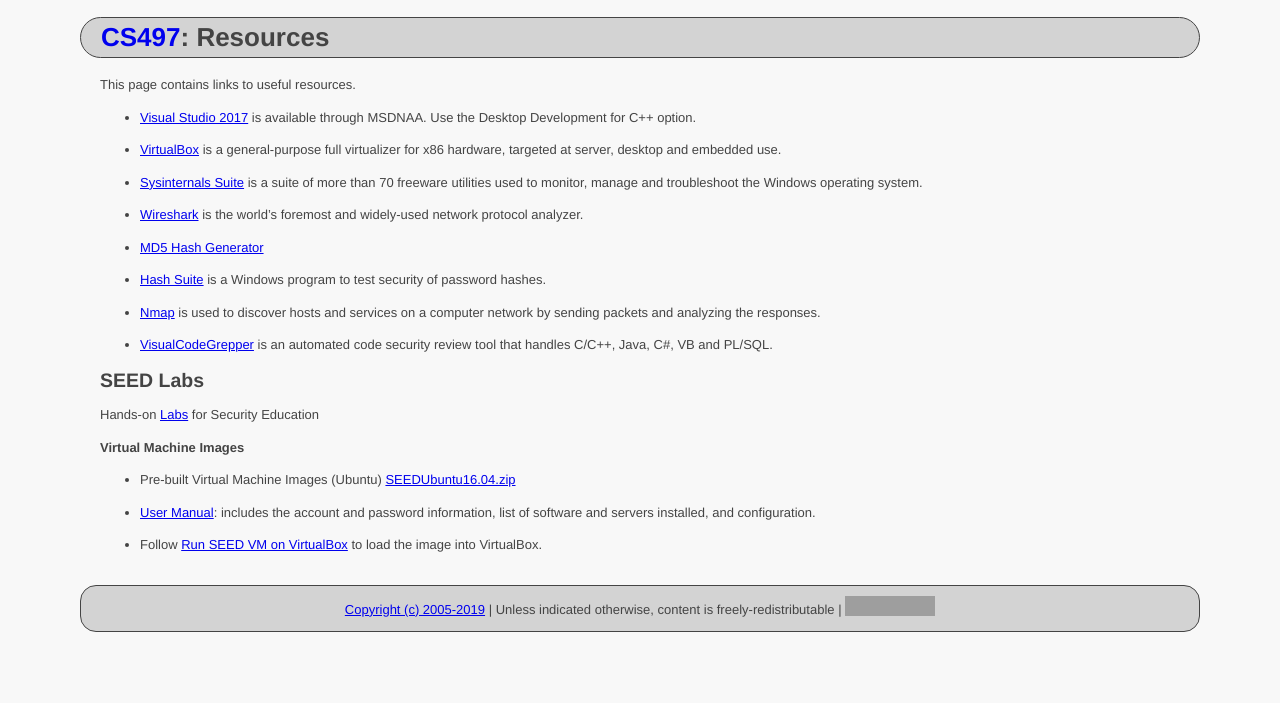
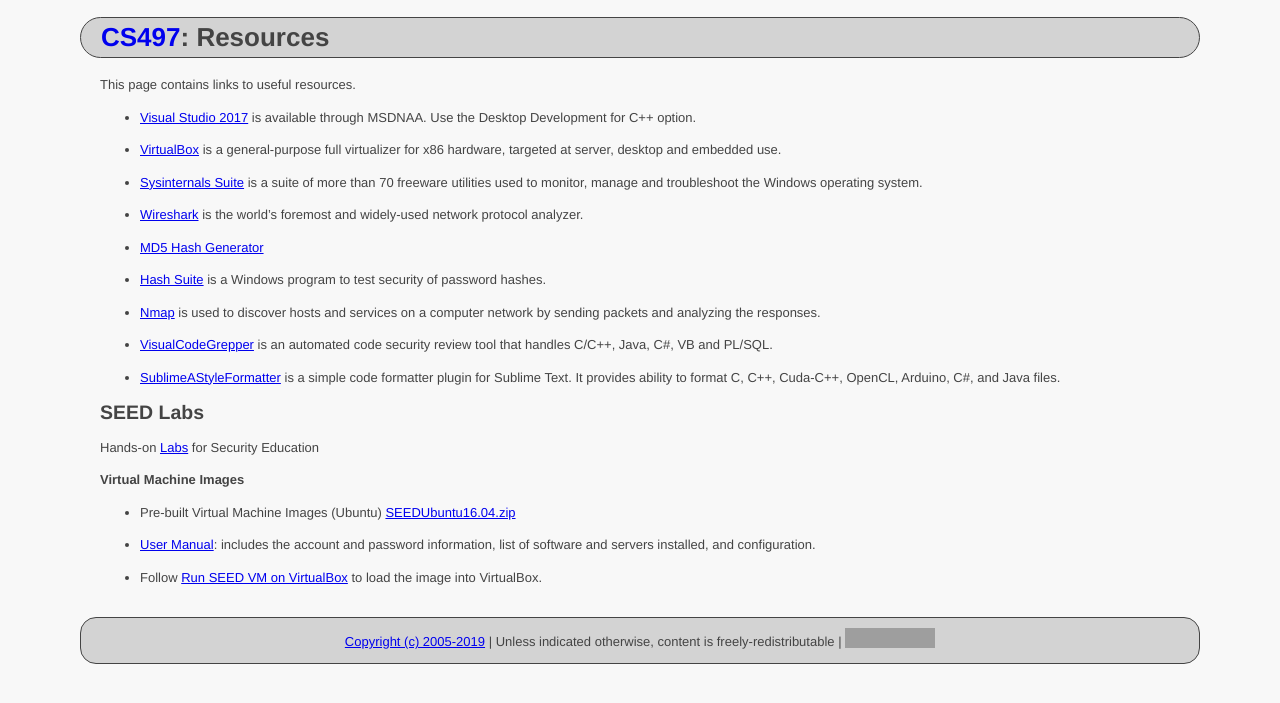
Before and after one commit to ycpcs/cs497-spring2019, a Jekyll site: the page built from resources/index.md, in a window 1280 px wide. Shown: the top 703 px of the page. Built offline with Jekyll 4.4.1, drawn with Linux system fonts in a browser that asks for light colours; grey boxes are pictures that could not be loaded.

Commit message:
Update index.md

```diff
--- a/resources/index.md
+++ b/resources/index.md
@@ -22,6 +22,8 @@ This page contains links to useful resources.
 
 - [VisualCodeGrepper](https://github.com/nccgroup/VCG) is an automated code security review tool that handles C/C++, Java, C#, VB and PL/SQL.
 
+- [SublimeAStyleFormatter](https://packagecontrol.io/packages/SublimeAStyleFormatter) is a simple code formatter plugin for Sublime Text. It provides ability to format C, C++, Cuda-C++, OpenCL, Arduino, C#, and Java files.
+
 SEED Labs
 ----------------------------------
 Hands-on [Labs](http://www.cis.syr.edu/~wedu/seed/Labs_16.04/) for Security Education
```
